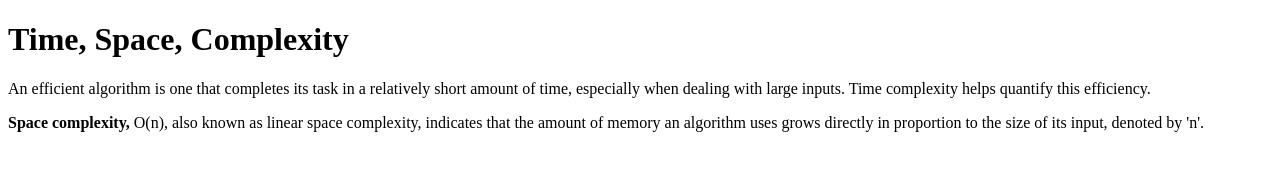
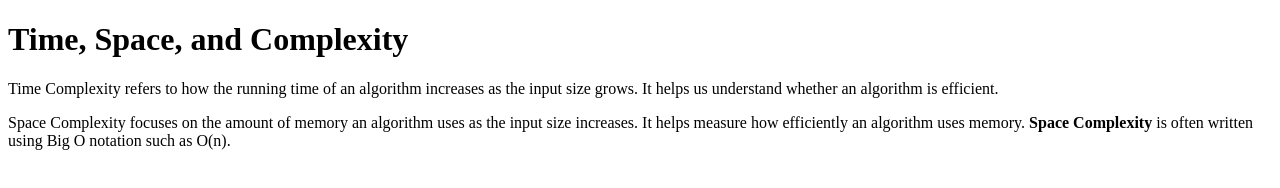
Before and after one commit to acciojob/time-and-space-complexity-vchhavi68, a website: page main.html in a window 1280 px wide. Drawn offline with Linux system fonts and the light colour scheme.

Commit message:
created a submission

```diff
--- a/main.html
+++ b/main.html
@@ -7,16 +7,20 @@
 </head>
 
 <body>
-	<!-- the entire body must be written by student -->
-	<h1>
-		Time, Space, Complexity
-	</h1>
-	<p>
-		An efficient algorithm is one that completes its task in a relatively short amount of time, especially when dealing with large inputs. Time complexity helps quantify this efficiency.
-	</p>
-	<p>
-		<b>Space complexity,</b> O(n), also known as linear space complexity, indicates that the amount of memory an algorithm uses grows directly in proportion to the size of its input, denoted by 'n'.
-	</p>
+	<h1> Time, Space, and Complexity</h1>
+
+    <p>
+        Time Complexity refers to how the running time of an algorithm increases as the input size grows.
+        It helps us understand whether an algorithm is efficient.
+    </p>
+
+    <p>
+        Space Complexity focuses on the amount of memory an algorithm uses as the input size increases.
+        It helps measure how efficiently an algorithm uses memory.
+        <b>Space Complexity</b> is often written using Big O notation such as O(n).
+    </p>
+
+
     <script type="text/javascript" src="./script.js">
 </script>
 
```
